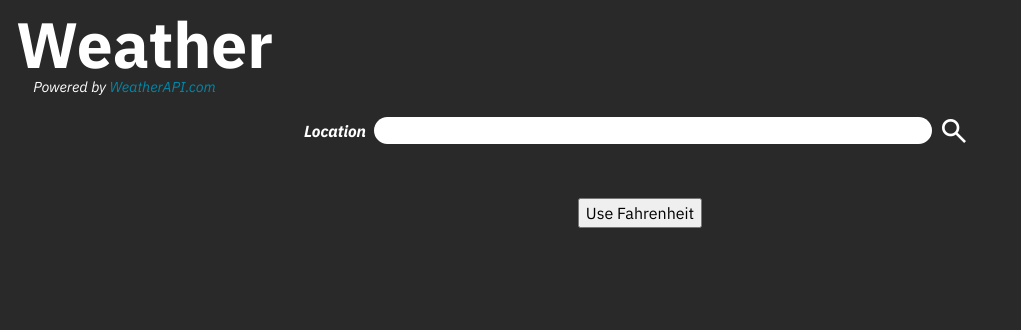
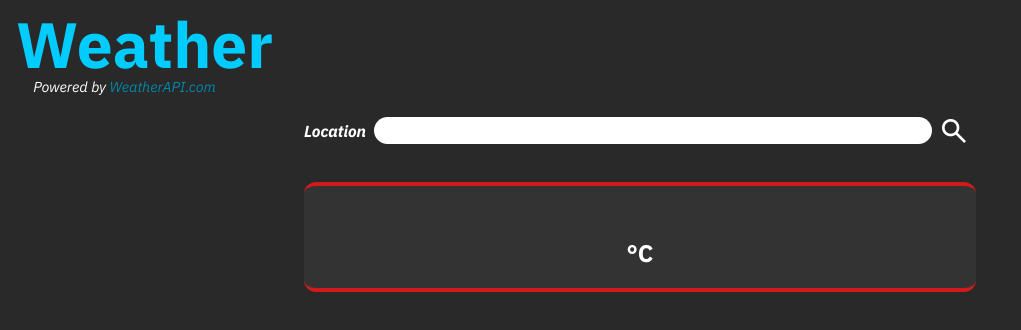
Before and after one commit to midhunpradeep/odin-weather-app, a website built with webpack: page src/index.html in a window 1280 px wide. Shown: the whole page, without its empty margins (0-1021 px from the left). Built offline with nearby package versions, Linux system fonts and the light colour scheme.

Commit message:
feat: Style weather content

```diff
--- a/src/index.html
+++ b/src/index.html
@@ -41,21 +41,25 @@
         <p class="search-status"></p>
       </form>
 
-      <button
-        type="button"
-        class="temperature-toggle-btn"
-        id="temperature-toggle-btn"
-      >
-        Use Fahrenheit
-      </button>
+      <div class="weather-output-wrapper" id="weather-output-wrapper">
+        <div class="location-wrapper">
+          <p class="name"></p>
+          <p class="region"></p>
+          <p class="country"></p>
+        </div>
 
-      <div id="weather-output-wrapper">
-        <h2 class="name"></h2>
-        <p class="region"></p>
-        <p class="country"></p>
+        <div class="weather-wrapper">
+          <p class="condition"></p>
+          <p class="temperature"></p>
+        </div>
 
-        <p class="condition"></p>
-        <p class="temperature"></p>
+        <button
+          type="button"
+          class="temperature-toggle-btn"
+          id="temperature-toggle-btn"
+        >
+          °C
+        </button>
       </div>
     </main>
   </body>
--- a/src/index.js
+++ b/src/index.js
@@ -23,8 +23,7 @@ let useCelsius = true;
 const temperatureToggleBtn = document.getElementById("temperature-toggle-btn");
 temperatureToggleBtn.addEventListener("click", () => {
   useCelsius = !useCelsius;
-  temperatureToggleBtn.textContent =
-    "Use " + (useCelsius ? "Fahrenheit" : "Celsius");
+  temperatureToggleBtn.textContent = useCelsius ? "°C" : "°F";
   updateWeatherOutput();
 });
 
--- a/src/styles/style.css
+++ b/src/styles/style.css
@@ -1,6 +1,7 @@
 :root {
   --text: hsl(0, 0%, 100%);
   --background: hsl(0, 0%, 16%);
+  --background-lighter: hsl(0, 0%, 20%);
   --primary: hsl(192, 100%, 50%);
   --secondary: hsl(192, 100%, 33%);
   --accent: hsl(0, 78%, 46%);
@@ -35,6 +36,7 @@ header .logo {
   font-size: 4rem;
   font-weight: bold;
   line-height: 0.9;
+  color: var(--primary);
 }
 
 header .api-link {
@@ -109,7 +111,16 @@ main > * {
 .temperature-toggle-btn {
   justify-self: center;
   align-self: center;
-  margin-block: 1rem;
+  background: none;
+  border: none;
+  color: inherit;
+  font-size: 1.5rem;
+  font-weight: bold;
+  transition: transform 200ms ease-out;
+}
+
+.temperature-toggle-btn:is(:hover, :focus) {
+  transform: scale(1.2);
 }
 
 .material-symbols-outlined {
@@ -119,3 +130,25 @@ main > * {
     "GRAD" 0,
     "opsz" 24;
 }
+
+.weather-output-wrapper {
+  background-color: var(--background-lighter);
+  border-radius: 0.75rem;
+  border-top: 0.3em solid var(--accent);
+  border-bottom: 0.3em solid var(--accent);
+  padding: 1em;
+  text-align: center;
+  display: flex;
+  flex-direction: column;
+  gap: 1rem;
+}
+
+.weather-output-wrapper > div > p:first-of-type {
+  color: var(--primary);
+  font-size: 1.5rem;
+  font-weight: bold;
+}
+
+.location-wrapper .region {
+  font-style: italic;
+}
```
